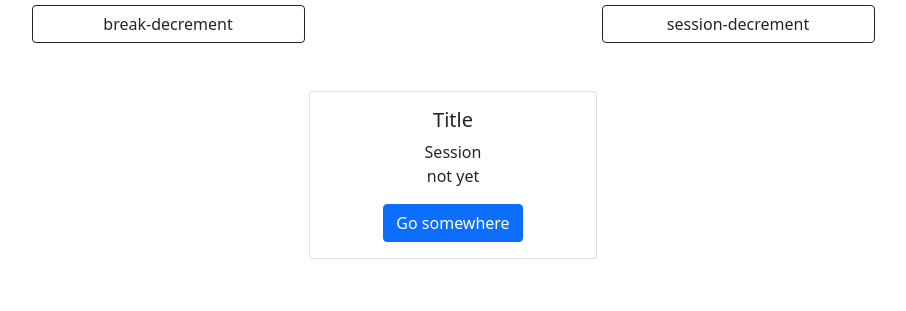
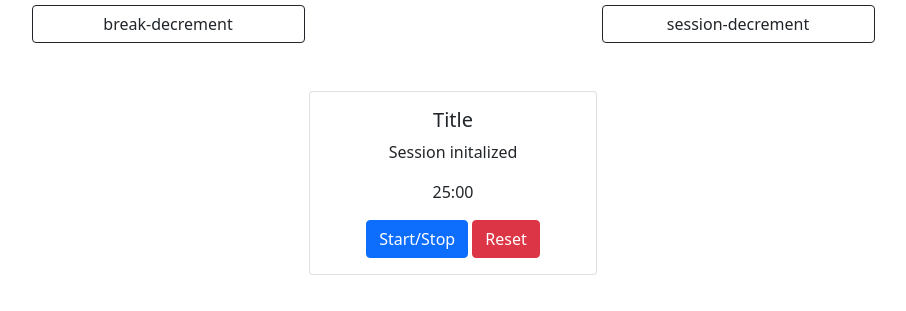
Before and after one commit to adferrin/clockFCC, a plain HTML site: page index.html in a window 1280 px wide. Shown: the part 195-506 px from the top of the page, without its empty margins (187-1093 px from the left). Drawn offline with nearby package versions, Linux system fonts and the light colour scheme.

Commit message:
finished build out

```diff
--- a/index.html
+++ b/index.html
@@ -48,10 +48,13 @@
                 <div class="card-body">
                   <h5 class="card-title">Title</h5>
                   <div id="timer-label">
-                      Session
+                      Session initalized
                   </div>
-                  <p class="card-text">not yet</p>
-                  <a href="#" class="btn btn-primary">Go somewhere</a>
+                  <p class="card-text">
+                      <div id="time-left">25:00</div>
+                  </p>
+                  <a href="#" id="start_stop" class="btn btn-primary">Start/Stop</a>
+                  <a href="#" id="reset" class="btn btn-danger">Reset</a>
                 </div>
               </div>
         </div>
```
